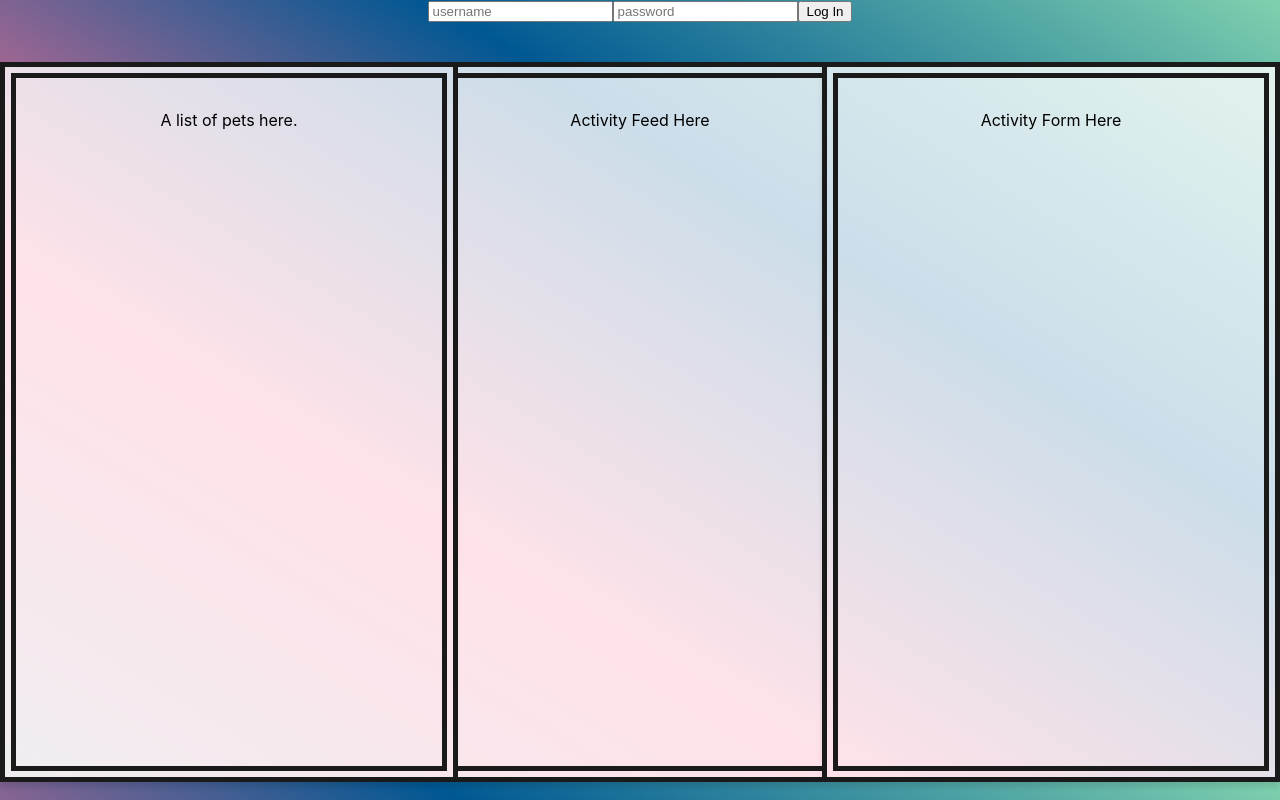
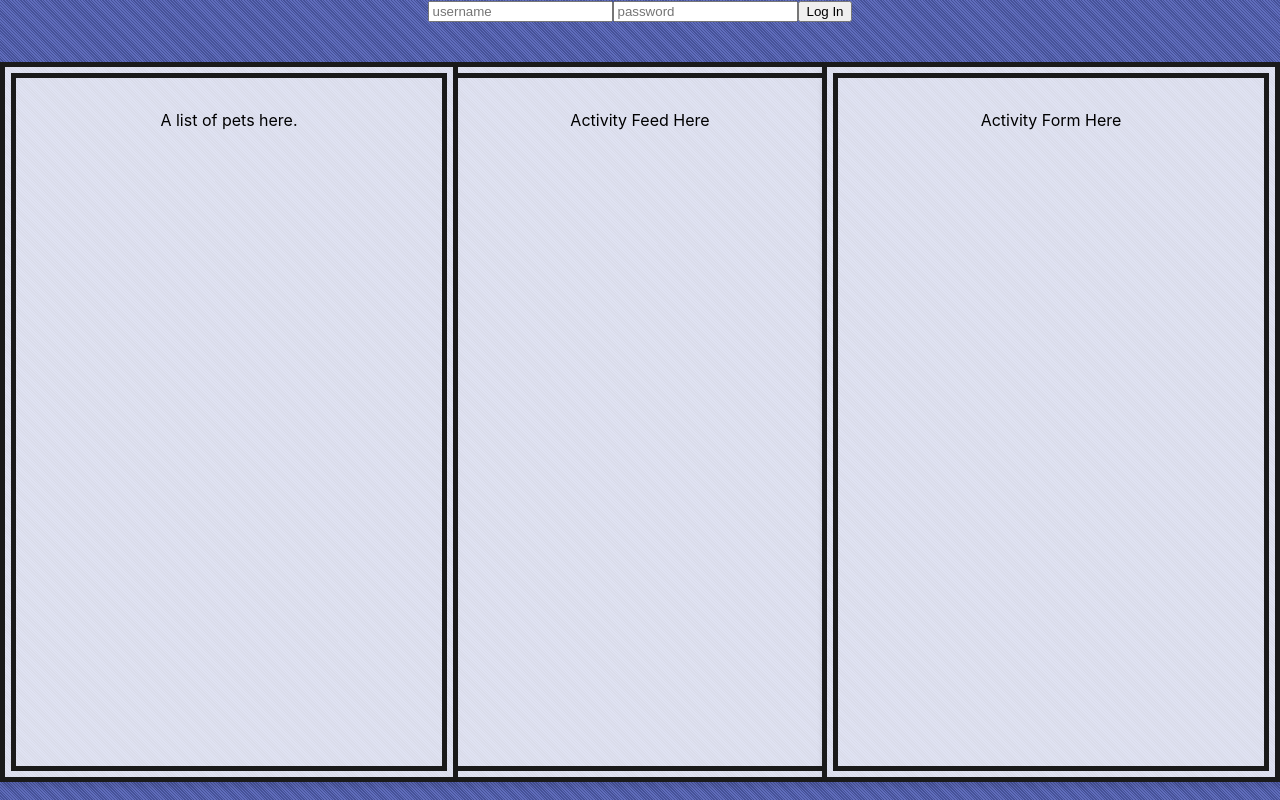
Before and after one commit to kierblk/good-dog-radar, a React (Create React App) app in the folder gdr-client/: page / in a window 1280 px wide. Built offline with nearby package versions, Linux system fonts and the light colour scheme; no server answers.

Commit message:
refac(index.css): Change bacground CSS pattern

```diff
--- a/gdr-client/src/index.css
+++ b/gdr-client/src/index.css
@@ -5,8 +5,14 @@ body {
     sans-serif;
   -webkit-font-smoothing: antialiased;
   -moz-osx-font-smoothing: grayscale;
-  background-image: linear-gradient(to right top,#B0A8B9, #FF6F91, #005893, #7FD1AE);
-  /* background-image: linear-gradient(to right top, #845EC2, #D65DB1, #FF6F91, #FF9671, #FFC75F, #F9F871); */
+  background: repeating-linear-gradient(
+  45deg,
+  #606dbc,
+  #606dbc 1px,
+  #465298 1px,
+  #465298 2px
+);
+
 }
 
 code {
```
